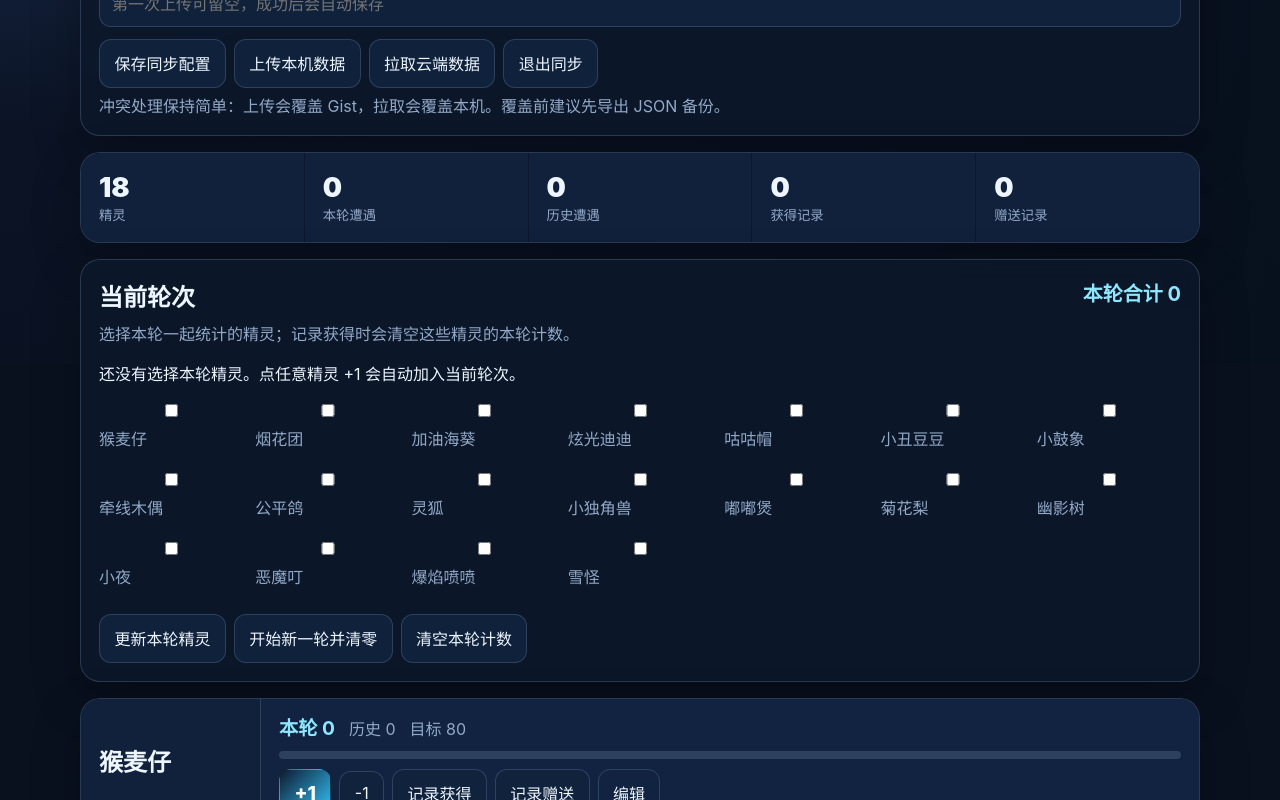
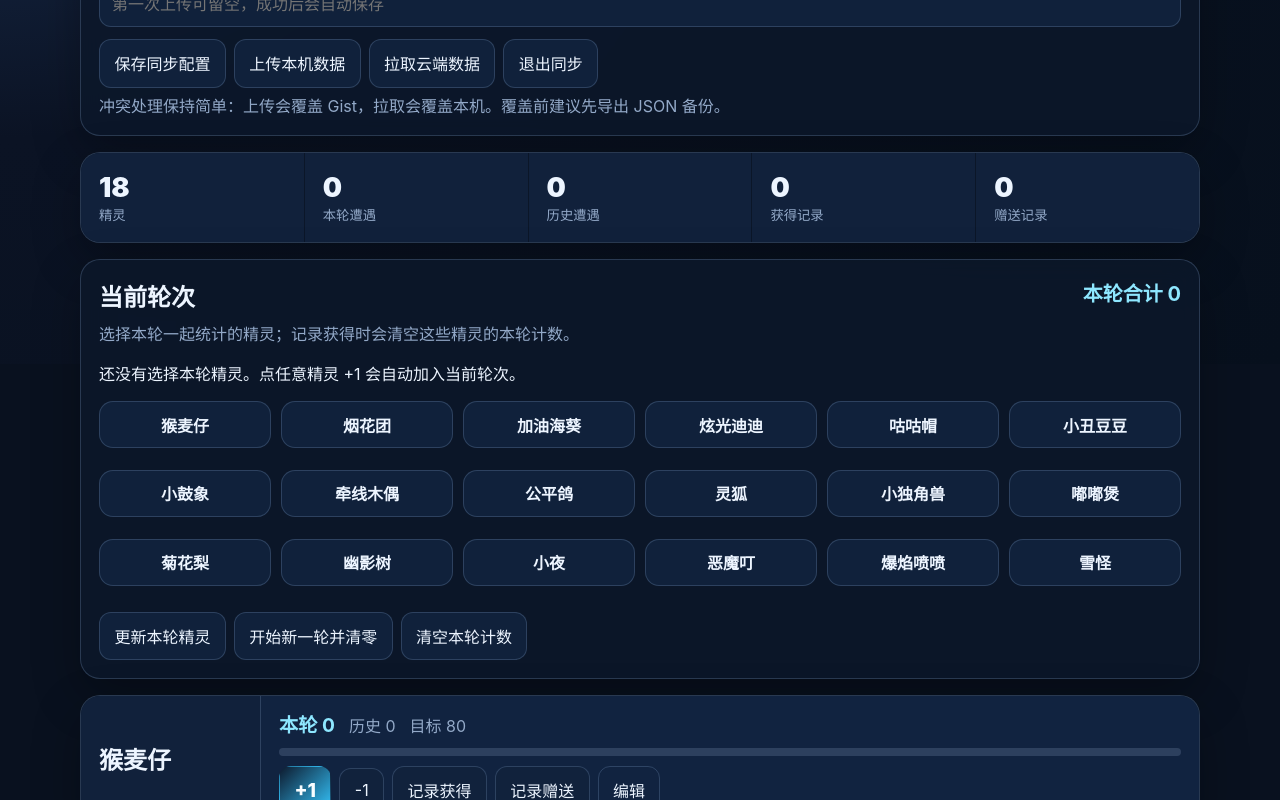
Before and after one commit to 2321Robin/count, a React (Vite) app: page / in a window 1280 px wide. Shown: the part 436-1236 px from the top of the page. Built offline with nearby package versions, Linux system fonts and the light colour scheme.

Commit message:
style: improve current round picker

```diff
--- a/src/components/CurrentRoundPanel.tsx
+++ b/src/components/CurrentRoundPanel.tsx
@@ -44,9 +44,9 @@ export function CurrentRoundPanel({ data, onSetTargets, onStartNew, onReset }: P
       <form key={data.currentRound?.creatureIds.join("|") ?? ""} onSubmit={(event) => { event.preventDefault(); changeTargets(event.currentTarget, false); }}>
         <div className="roundChoices">
           {data.creatures.map((creature: Creature) => (
-            <label key={creature.id}>
-              <input name="roundCreature" type="checkbox" value={creature.id} defaultChecked={activeIds.has(creature.id)} />
-              {creature.name}
+            <label key={creature.id} className="roundChoice">
+              <input className="visuallyHidden" name="roundCreature" type="checkbox" value={creature.id} defaultChecked={activeIds.has(creature.id)} />
+              <span>{creature.name}</span>
             </label>
           ))}
         </div>
--- a/src/styles.css
+++ b/src/styles.css
@@ -119,9 +119,12 @@ select { border: 1px solid var(--border); border-radius: 12px; background: var(-
 .roundTotal { color: var(--accent); font-size: 1.25rem; white-space: nowrap; }
 .chips { display: flex; flex-wrap: wrap; gap: 8px; margin: 12px 0; }
 .chips span { border: 1px solid var(--border); border-radius: 999px; padding: 6px 10px; background: var(--surface-strong); color: var(--accent); }
-.roundChoices { display: grid; grid-template-columns: repeat(auto-fill, minmax(130px, 1fr)); gap: 8px 12px; margin: 14px 0; }
-.roundChoices label { display: flex; gap: 8px; align-items: center; margin: 0; color: var(--text); }
-.roundChoices input { width: auto; }
+.roundChoices { display: grid; grid-template-columns: repeat(6, minmax(0, 1fr)); gap: 10px; margin: 14px 0; }
+.roundChoice { margin: 0; min-width: 0; cursor: pointer; }
+.roundChoice span { display: flex; align-items: center; justify-content: center; min-height: 44px; padding: 0.65rem 0.5rem; border: 1px solid var(--border); border-radius: 14px; background: var(--surface-strong); color: var(--text); font-weight: 700; text-align: center; transition: border-color 0.16s ease, box-shadow 0.16s ease, background 0.16s ease, color 0.16s ease, transform 0.16s ease; }
+.roundChoice:hover span { border-color: var(--primary); box-shadow: 0 0 0 3px color-mix(in srgb, var(--primary) 14%, transparent); transform: translateY(-1px); }
+.roundChoice input:focus-visible + span { outline: 2px solid var(--accent); outline-offset: 2px; }
+.roundChoice input:checked + span { border-color: transparent; background: linear-gradient(135deg, var(--primary-strong), var(--primary)); color: var(--primary-text); box-shadow: 0 0 0 3px color-mix(in srgb, var(--primary) 20%, transparent); }
 
 .panel { padding: 18px; margin: 16px 0; }
 .panel label { display: grid; gap: 6px; margin-bottom: 12px; color: var(--muted); }
@@ -143,6 +146,11 @@ select { border: 1px solid var(--border); border-radius: 12px; background: var(-
   .counterRow { grid-template-columns: 1fr; }
   .creatureNamePane { border-right: 0; border-bottom: 1px solid var(--border); }
   .sectionHeader { flex-direction: column; }
+  .roundChoices { grid-template-columns: repeat(3, minmax(0, 1fr)); }
   .roundTotal { white-space: normal; }
   .actions button { flex: 1 1 42%; }
 }
+
+@media (max-width: 460px) {
+  .roundChoices { grid-template-columns: repeat(2, minmax(0, 1fr)); }
+}
```
